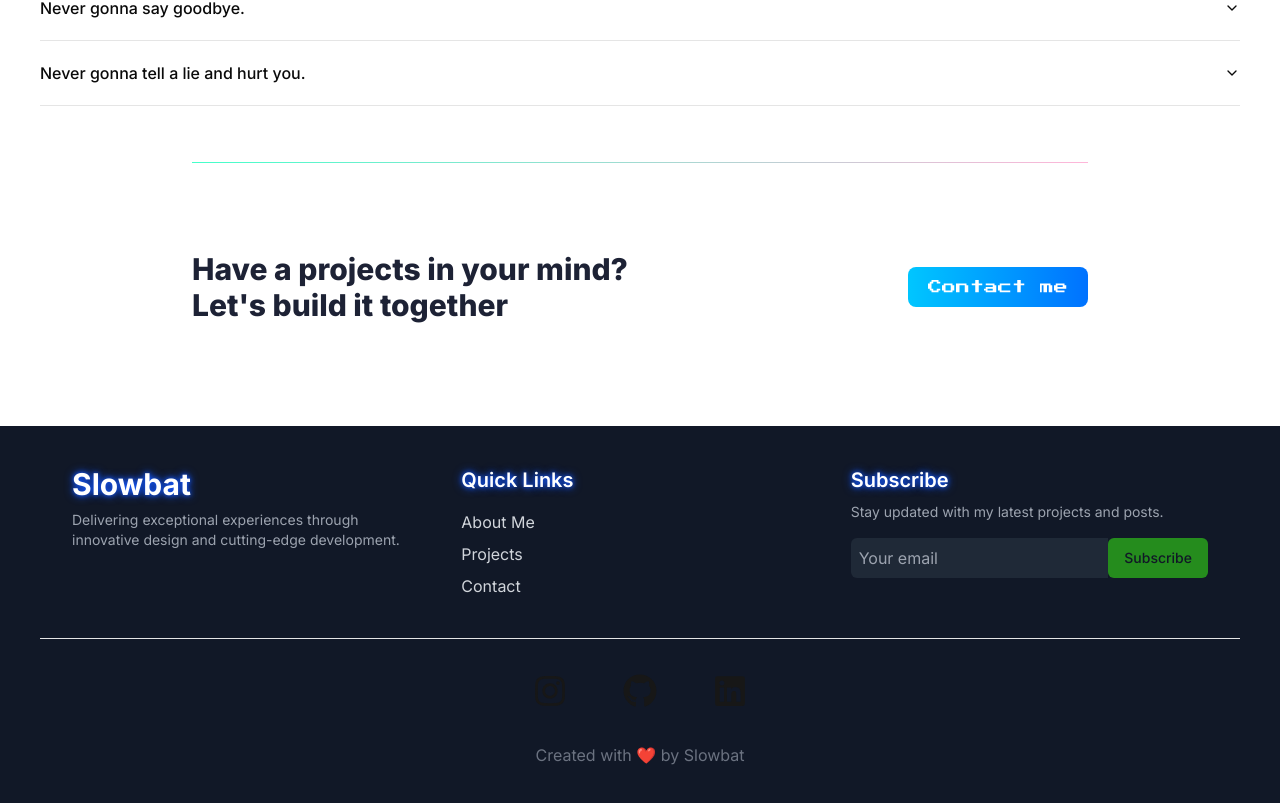
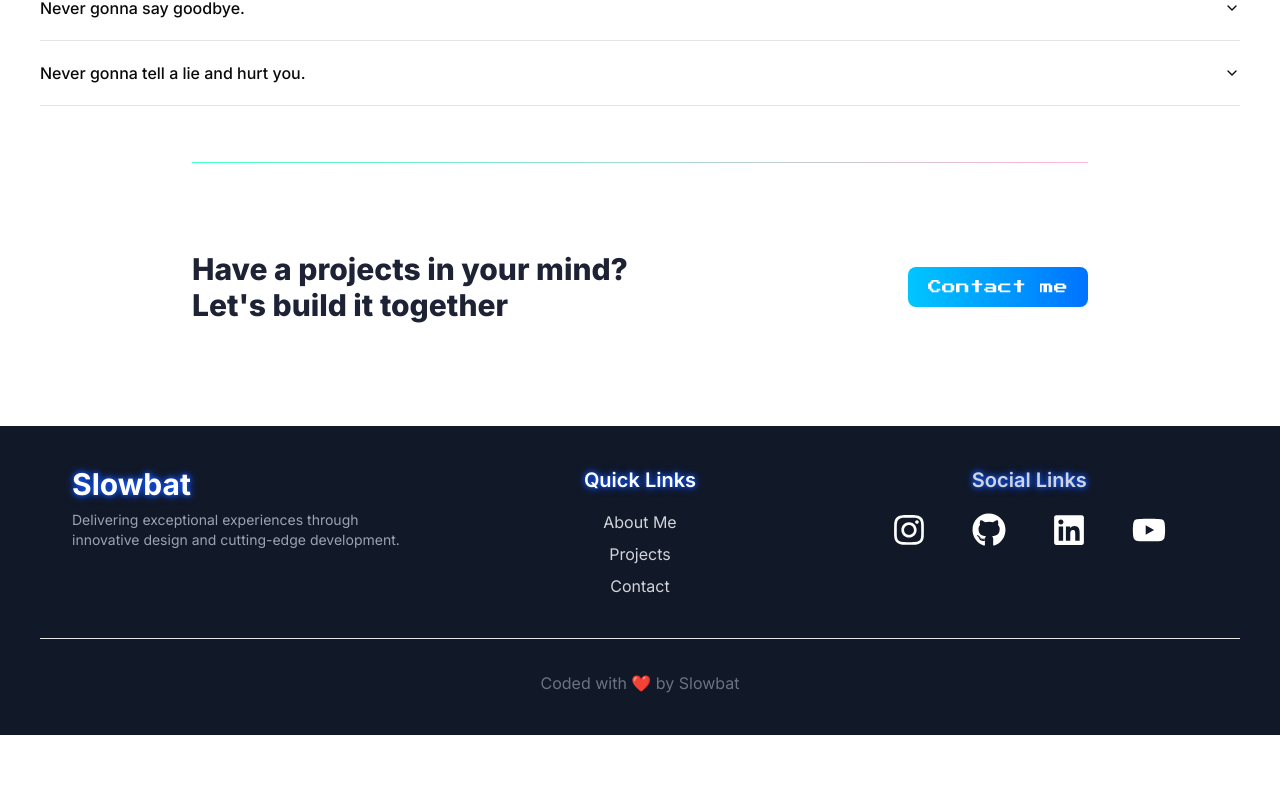
Before and after one commit to Slowbat200/my-portfolio, a Next.js app: page / in a window 1280 px wide. Shown: the part 1949-2752 px from the top of the page. After the commit the page ends 2684 px from the top, so only its background shows below. Built offline with nearby package versions, Linux system fonts and the light colour scheme.

Commit message:
new footer version

```diff
--- a/app/(landing)/components/footer.tsx
+++ b/app/(landing)/components/footer.tsx
@@ -1,15 +1,15 @@
-'use client'
+'use client';
 
 import Link from 'next/link';
 
 import { Button } from '@/components/ui/button';
 import { Hint } from '@/components/hint';
 
-import { FaInstagram, FaGithub, FaLinkedin } from 'react-icons/fa';
+import { FaInstagram, FaGithub, FaLinkedin, FaYoutube } from 'react-icons/fa';
 import { Separator } from '@/components/ui/separator';
+import React from 'react';
 
 export const Footer = () => {
-
   return (
     <footer className='bg-gray-900 text-white py-10 px-5 md:px-10'>
       <div className='container mx-auto mb-10 grid grid-cols-1 md:grid-cols-3 gap-8'>
@@ -17,14 +17,15 @@ export const Footer = () => {
         <div className='text-center md:text-left'>
           <h1 className='text-3xl font-bold neon-text'>Slowbat</h1>
           <p className='mt-2 text-sm text-gray-400'>
-            Delivering exceptional experiences through innovative design and cutting-edge development.
+            Delivering exceptional experiences through innovative design and
+            cutting-edge development.
           </p>
         </div>
 
         {/* Navigation Links */}
-        <div className='text-center md:text-left'>
+        <div className='text-center'>
           <h3 className='text-xl font-semibold neon-text'>Quick Links</h3>
-          <ul className='mt-4 space-y-2'>
+          <ul className='mt-4 flex flex-col justify-center items-center space-y-2'>
             <li>
               <Link
                 href='/about'
@@ -51,32 +52,10 @@ export const Footer = () => {
             </li>
           </ul>
         </div>
-        {/* Newsletter Subscription */}
-        <div className="text-center md:text-left">
-          <h3 className="text-xl font-semibold neon-text">Subscribe</h3>
-          <p className="mt-2 text-sm text-gray-400">
-            Stay updated with my latest projects and posts.
-          </p>
-          <form className="mt-4 flex">
-            <input
-              type="email"
-              placeholder="Your email"
-              className="w-full p-2 rounded-l-md bg-gray-800 text-white focus:outline-none"
-              disabled
-            />
-            <Button
-            disabled
-              type="submit"
-              className="px-4 py-2 bg-neon_green text-gray-900 rounded-r-md hover:bg-green-500"
-            >
-              Subscribe
-            </Button>
-          </form>
-        </div>
-      </div>
-    <Separator />
         {/* Social Media Icons */}
-      <div className='mt-8 flex justify-center space-x-6 text-xl text-gray-300'>
+        <div className='text-xl text-gray-300'>
+          <h3 className='text-xl font-semibold neon-text text-center '>Social Links</h3>
+          <div className='flex justify-center items-center col-span-2 space-x-3.5 mt-4'>
             <Hint label='Instagram' side='bottom'>
               <Button variant='link'>
                 <Link href='https://www.instagram.com/slowbat201/'>
@@ -98,11 +77,21 @@ export const Footer = () => {
                 </Link>
               </Button>
             </Hint>
+            <Hint label='Youtube' side='bottom'>
+              <Button variant='link' className='z-50'>
+                <Link href='https://www.youtube.com/@CodeWithSlowbat'>
+                  <FaYoutube size={34} />
+                </Link>
+              </Button>
+            </Hint>
           </div>
+        </div>
+      </div>
+      <Separator />
 
       {/* Copyright */}
       <div className='mt-8 text-center text-gray-500'>
-        <p>Created with &#x2764;&#xfe0f; by Slowbat</p>
+        <p>Coded with &#x2764;&#xfe0f; by Slowbat</p>
       </div>
     </footer>
   );
--- a/components/ui/button.tsx
+++ b/components/ui/button.tsx
@@ -17,7 +17,7 @@ const buttonVariants = cva(
         secondary:
           "bg-secondary text-secondary-foreground hover:bg-secondary/80",
         ghost: "hover:bg-accent hover:text-accent-foreground",
-        link: "text-primary underline-offset-4 hover:underline",
+        link: "dark:text-primary text-white underline-offset-4 hover:underline",
         section: 'border-[4px] border-[#6528F7] rounded-full hover:scale-125 p-[3px] hover:border-0 hover:bg-gradient-to-r from-[#5d12d2] to-[#b931fc] transition-all',
         premium: 'bg-gradient-to-r from-indigo-500 via-purple-600 to-pink-400 text-white border-0',
       },
```
Lines whose indentation alone changed are shown as unchanged.
